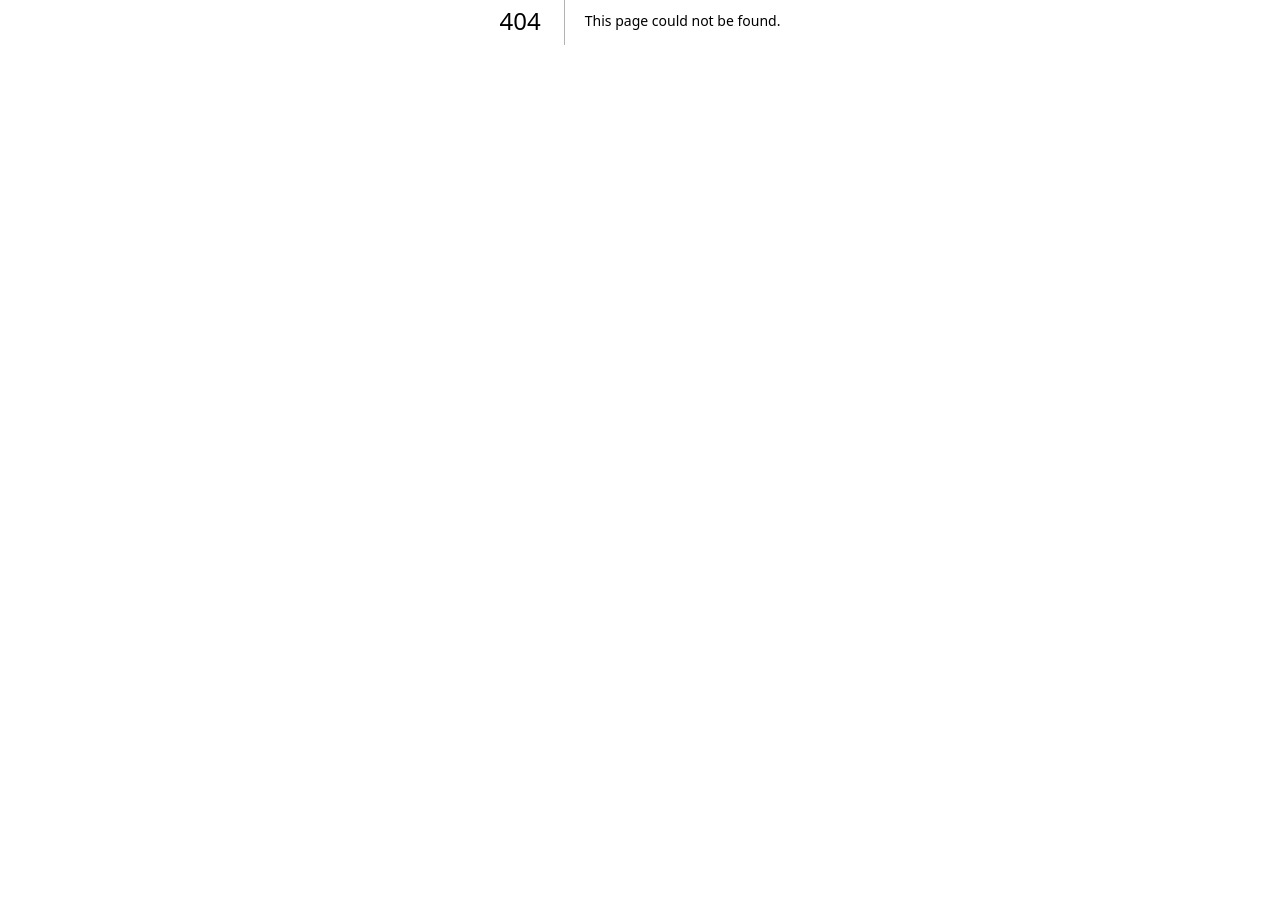
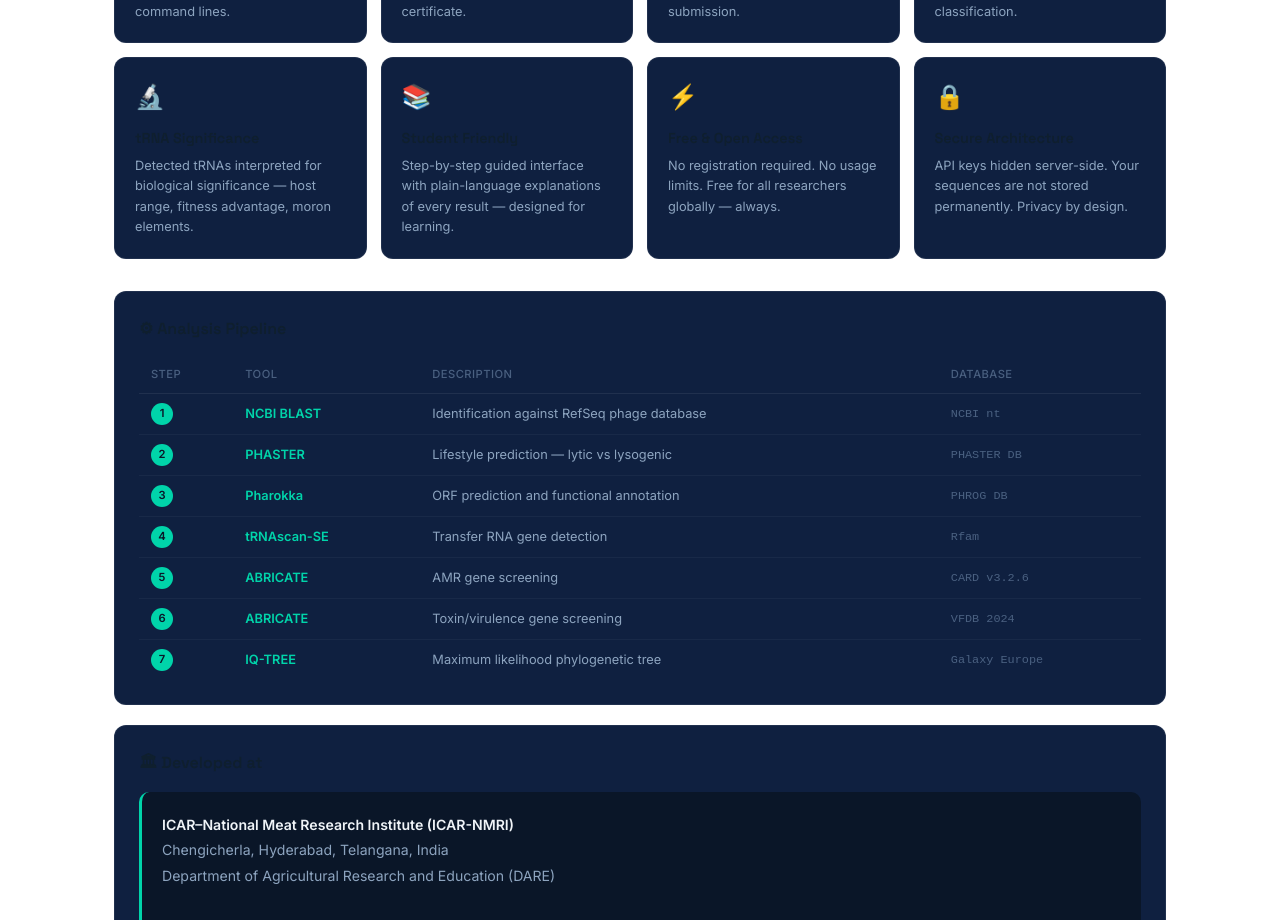
Before and after one commit to sophievet07/PhaGenome, a Next.js app: page /about in a window 1280 px wide. Before the commit this address had no page. Shown: the part 380-1300 px from the top of the page. Before the commit the page ends 800 px from the top, so only its background shows below. Built offline with nearby package versions, Linux system fonts and the light colour scheme.

Commit message:
Add files via upload

```diff
--- /dev/null
+++ b/pages/about.js
@@ -0,0 +1,126 @@
+import Head from 'next/head'
+import Navbar from '../components/Navbar'
+
+const FEATURES = [
+  { icon: '🧬', title: 'End-to-End Analysis', desc: 'From raw FASTA to publication-ready figures — no switching between multiple tools or command lines.' },
+  { icon: '🛡', title: 'Regulatory Safety Screening', desc: 'Automated AMR and toxin gene detection against CARD v3.2.6 and VFDB 2024 databases with safety certificate.' },
+  { icon: '🗺', title: 'Publication-Ready Maps', desc: 'Circular and linear genome maps exportable as SVG — formatted for direct journal figure submission.' },
+  { icon: '🌳', title: 'Phylogenetic Trees', desc: 'Maximum likelihood phylogeny via IQ-TREE on Galaxy Europe for evolutionary context and classification.' },
+  { icon: '🔬', title: 'tRNA Significance', desc: 'Detected tRNAs interpreted for biological significance — host range, fitness advantage, moron elements.' },
+  { icon: '📚', title: 'Student Friendly', desc: 'Step-by-step guided interface with plain-language explanations of every result — designed for learning.' },
+  { icon: '⚡', title: 'Free & Open Access', desc: 'No registration required. No usage limits. Free for all researchers globally — always.' },
+  { icon: '🔒', title: 'Secure Architecture', desc: 'API keys hidden server-side. Your sequences are not stored permanently. Privacy by design.' },
+]
+
+const PIPELINE = [
+  { step: 1, tool: 'NCBI BLAST', desc: 'Identification against RefSeq phage database', db: 'NCBI nt' },
+  { step: 2, tool: 'PHASTER', desc: 'Lifestyle prediction — lytic vs lysogenic', db: 'PHASTER DB' },
+  { step: 3, tool: 'Pharokka', desc: 'ORF prediction and functional annotation', db: 'PHROG DB' },
+  { step: 4, tool: 'tRNAscan-SE', desc: 'Transfer RNA gene detection', db: 'Rfam' },
+  { step: 5, tool: 'ABRICATE', desc: 'AMR gene screening', db: 'CARD v3.2.6' },
+  { step: 6, tool: 'ABRICATE', desc: 'Toxin/virulence gene screening', db: 'VFDB 2024' },
+  { step: 7, tool: 'IQ-TREE', desc: 'Maximum likelihood phylogenetic tree', db: 'Galaxy Europe' },
+]
+
+export default function About() {
+  return (
+    <>
+      <Head>
+        <title>PhaGenome — About</title>
+        <link rel="preconnect" href="https://fonts.googleapis.com" />
+        <link href="https://fonts.googleapis.com/css2?family=Space+Grotesk:wght@400;500;600;700&family=Inter:wght@400;500;600&display=swap" rel="stylesheet" />
+      </Head>
+      <Navbar />
+      <style>{`
+        .page { max-width:1100px; margin:0 auto; padding:48px 24px 80px; font-family:'Inter',sans-serif; }
+        .page-title { font-family:'Space Grotesk',sans-serif; font-size:1.8rem; font-weight:700; margin-bottom:8px; }
+        .page-sub { color:#8DA4BF; font-size:0.9rem; margin-bottom:36px; }
+        .feature-grid { display:grid; grid-template-columns:repeat(auto-fit,minmax(240px,1fr)); gap:14px; margin-bottom:32px; }
+        .feature-card { background:#0F2040; border:1px solid rgba(255,255,255,0.07); border-radius:12px; padding:20px; transition:border-color 0.2s; }
+        .feature-card:hover { border-color:rgba(0,212,170,0.3); }
+        .f-icon { font-size:1.5rem; margin-bottom:10px; }
+        .f-title { font-family:'Space Grotesk',sans-serif; font-size:0.9rem; font-weight:600; margin-bottom:6px; }
+        .f-desc { font-size:0.8rem; color:#8DA4BF; line-height:1.6; }
+        .card { background:#0F2040; border:1px solid rgba(255,255,255,0.07); border-radius:12px; padding:24px; margin-bottom:20px; }
+        .card-title { font-family:'Space Grotesk',sans-serif; font-size:1rem; font-weight:600; margin-bottom:16px; display:flex;align-items:center;gap:8px; }
+        table { width:100%; border-collapse:collapse; font-size:0.8rem; }
+        th { text-align:left; padding:9px 12px; color:#4A6080; font-weight:500; font-size:0.7rem; text-transform:uppercase; letter-spacing:0.04em; border-bottom:1px solid rgba(255,255,255,0.07); }
+        td { padding:9px 12px; border-bottom:1px solid rgba(255,255,255,0.04); }
+        tr:last-child td { border-bottom:none; }
+        .step-num { display:inline-flex;align-items:center;justify-content:center; width:22px;height:22px; background:#00D4AA; color:#0A1628; border-radius:50%; font-size:0.7rem; font-weight:700; }
+        .inst-block { padding:20px; background:#0A1628; border-radius:10px; border-left:3px solid #00D4AA; }
+        .inst-block p { font-size:0.88rem; color:#8DA4BF; line-height:1.8; }
+        .inst-block strong { color:#F0F4F8; }
+        .mono { font-family:'JetBrains Mono',monospace; font-size:0.78rem; background:#162847; padding:14px 18px; border-radius:8px; color:#8DA4BF; line-height:1.8; margin-top:12px; }
+      `}</style>
+
+      <div className="page">
+        <div className="page-title">About PhaGenome</div>
+        <div className="page-sub">An integrated phage genome analysis platform — free, open-access, built exclusively for bacteriophage research</div>
+
+        <div className="feature-grid">
+          {FEATURES.map((f, i) => (
+            <div key={i} className="feature-card">
+              <div className="f-icon">{f.icon}</div>
+              <div className="f-title">{f.title}</div>
+              <div className="f-desc">{f.desc}</div>
+            </div>
+          ))}
+        </div>
+
+        <div className="card">
+          <div className="card-title">⚙ Analysis Pipeline</div>
+          <table>
+            <thead><tr><th>Step</th><th>Tool</th><th>Description</th><th>Database</th></tr></thead>
+            <tbody>
+              {PIPELINE.map(p => (
+                <tr key={p.step}>
+                  <td><span className="step-num">{p.step}</span></td>
+                  <td style={{fontWeight:600,color:'#00D4AA'}}>{p.tool}</td>
+                  <td style={{color:'#8DA4BF'}}>{p.desc}</td>
+                  <td style={{fontFamily:'JetBrains Mono,monospace',fontSize:'0.74rem',color:'#4A6080'}}>{p.db}</td>
+                </tr>
+              ))}
+            </tbody>
+          </table>
+        </div>
+
+        <div className="card">
+          <div className="card-title">🏛 Developed at</div>
+          <div className="inst-block">
+            <p>
+              <strong>ICAR–National Meat Research Institute (ICAR-NMRI)</strong><br />
+              Chengicherla, Hyderabad, Telangana, India<br />
+              Department of Agricultural Research and Education (DARE)<br /><br />
+              PhaGenome is developed as a free academic tool for the global phage research community.
+              The platform supports research in phage biocontrol, food safety, and phage therapy.
+            </p>
+          </div>
+        </div>
+
+        <div className="card">
+          <div className="card-title">📄 How to Cite</div>
+          <div className="mono">
+            [Author]. PhaGenome: An integrated web platform for bacteriophage genome analysis,
+            annotation, safety screening, and visualization.
+            ICAR–National Meat Research Institute, Hyderabad (2026).
+            Available at: https://phagenome.vercel.app
+          </div>
+        </div>
+
+        <div className="card">
+          <div className="card-title">🤝 Collaborations & Contact</div>
+          <div className="inst-block">
+            <p>
+              PhaGenome welcomes collaborations with phage research groups globally.
+              For hosting partnerships, co-development, or research collaborations,
+              please contact the Principal Investigator at ICAR-NMRI, Hyderabad.<br /><br />
+              <strong>For tool-related issues:</strong> Please use the GitHub repository issue tracker.<br />
+              <strong>For research enquiries:</strong> Contact ICAR-NMRI directly.
+            </p>
+          </div>
+        </div>
+      </div>
+    </>
+  )
+}
```
